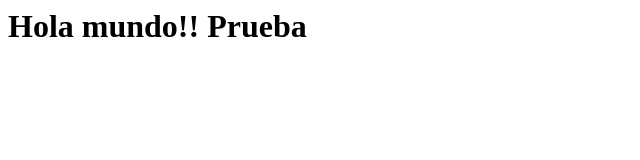
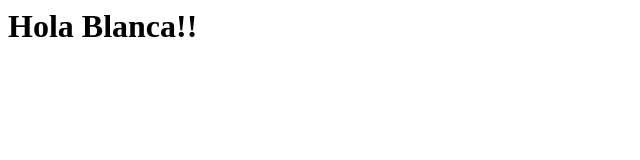
Before and after one commit to javalgon/jag-testing-devops, a plain HTML site: page index.html in a window 1280 px wide. Shown: the whole page, without its empty margins (0-640 px from the left). Drawn offline with Linux system fonts and the light colour scheme.

Commit message:
Hola Blanca·

```diff
--- a/index.html
+++ b/index.html
@@ -2,8 +2,7 @@
 <head/>
 <body>
 <h1>
-Hola mundo!!
-Prueba
+Hola Blanca!!
 </h1>
 <body/>
 </html>
```
